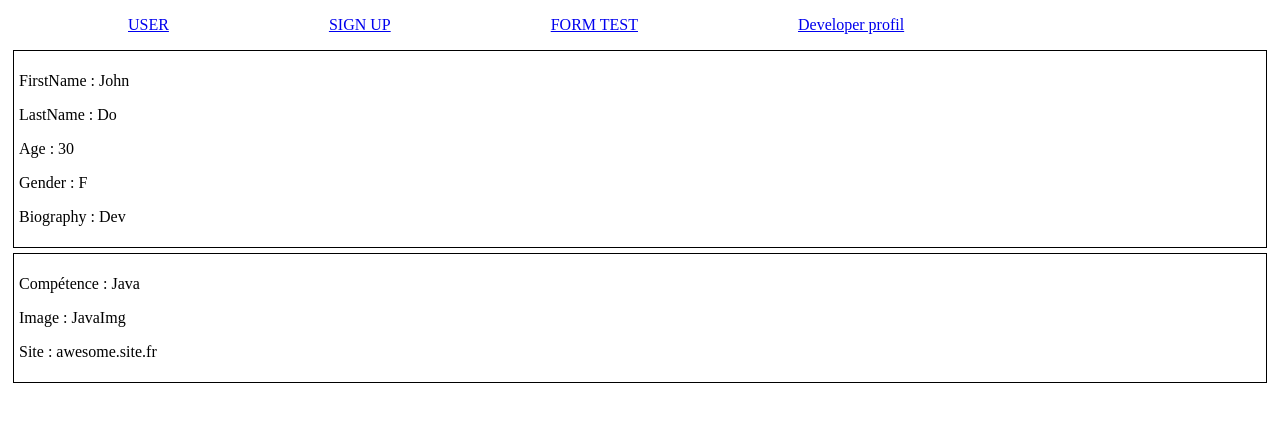
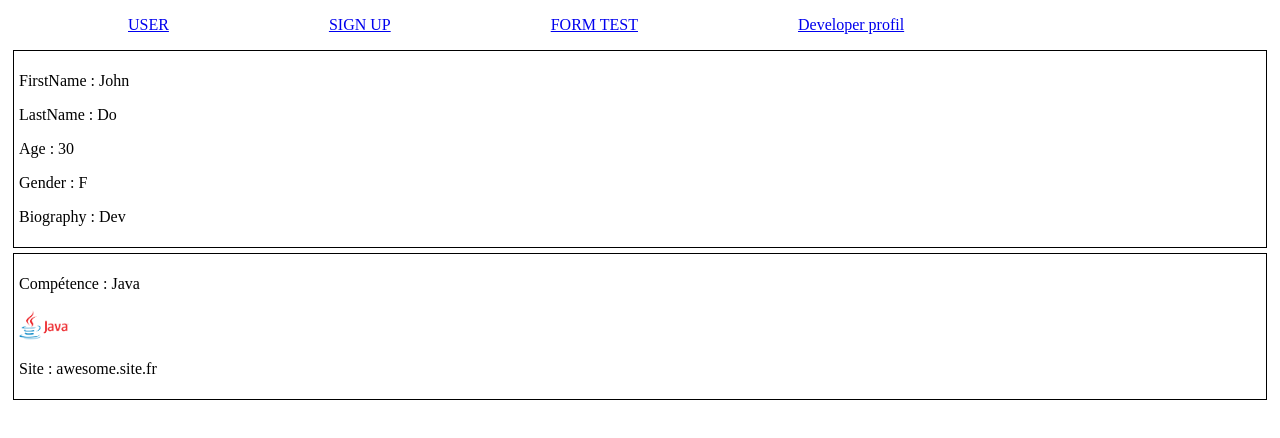
Before and after one commit to NeliaCou/blockApp, an Angular app: page /developer-profil in a window 1280 px wide. Shown: the top 438 px of the page. Built offline with nearby package versions, Linux system fonts and the light colour scheme.

Commit message:
fix img & add string [ ]

```diff
--- a/src/app/developer/developer.component.html
+++ b/src/app/developer/developer.component.html
@@ -7,9 +7,9 @@
 </div>
 
 <app-skill
-    [name]="newDev.skills.name"
-    [logo]="newDev.skills.logo"
-    [site]="newDev.skills.site"
+    [name]= "newDev.skill.name"
+    [logo]= "newDev.skill.logo"
+    [site]= "newDev.skill.site"
   />
 
 
--- a/src/app/developer/developer.component.ts
+++ b/src/app/developer/developer.component.ts
@@ -1,6 +1,5 @@
 import { Component } from '@angular/core';
 import { Developer } from '../models/developer.model';
-// import { JavaImg } from '../../assets/developer.skills/Java.Logo.png';
 
 @Component({
   selector: 'app-developer',
@@ -15,11 +14,11 @@ export class DeveloperComponent {
     age: 30,
     gender: "F",
     bio: "Dev",
-    skills: {
-      name: "Java",
-      logo: "JavaImg",
-      site: "awesome.site.fr",
-    }
+    skill: {
+      name: ["Java"],
+      logo: ["/assets/developer/java.png"],
+      site:["awesome.site.fr"],
+  }
   };
 
   constructor() {}
--- a/src/app/models/developer.model.ts
+++ b/src/app/models/developer.model.ts
@@ -6,5 +6,5 @@ export interface Developer {
     age: number;
     gender: string;
     bio: string;
-    skills: Skill;
+    skill: Skill;
 }
--- a/src/app/models/skill.model.ts
+++ b/src/app/models/skill.model.ts
@@ -1,5 +1,5 @@
 export interface Skill {
-    name: string;
-    logo: string;
-    site: string;
+    name: string[];
+    logo: string[];
+    site: string[];
 }
--- a/src/app/skill/skill.component.css
+++ b/src/app/skill/skill.component.css
@@ -4,3 +4,7 @@
   padding: 5px;
   margin: 5px;
 }
+
+img {
+  width: 50px;
+}
--- a/src/app/skill/skill.component.html
+++ b/src/app/skill/skill.component.html
@@ -2,7 +2,7 @@
 
 <p>Compétence : {{ name }}</p>
 
-<p>Image : {{ logo }}</p>
+<img [src]="logo" alt="bla">
 
 <p>Site : {{ site }}</p>
 
--- a/src/app/skill/skill.component.ts
+++ b/src/app/skill/skill.component.ts
@@ -8,12 +8,12 @@ import { Component, Input } from '@angular/core';
 export class SkillComponent {
 
   @Input()
-  name: string = "";
+  name: string[] = [];
 
   @Input()
-  logo: string ="";
+  logo: string[] = [];
 
   @Input()
-  site: string = "";
+  site: string[] = [];
 
 }
```
Also changed, not shown: src/assets/developer/java.png (renamed from src/assets/developer.skills/Java-Logo.png).
